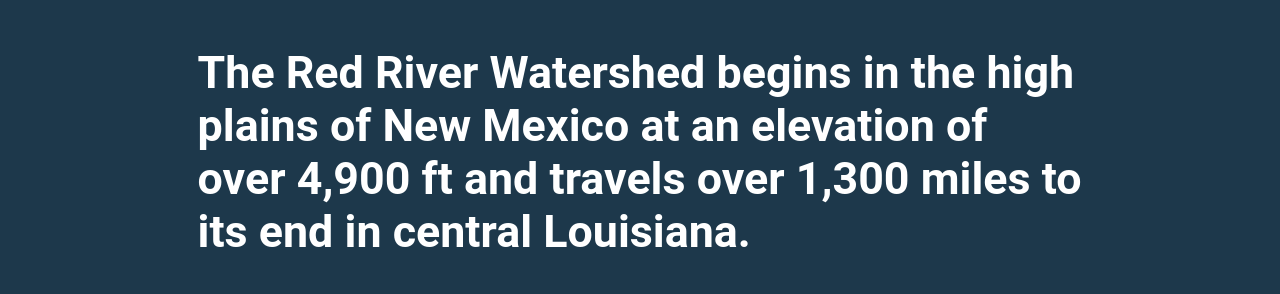
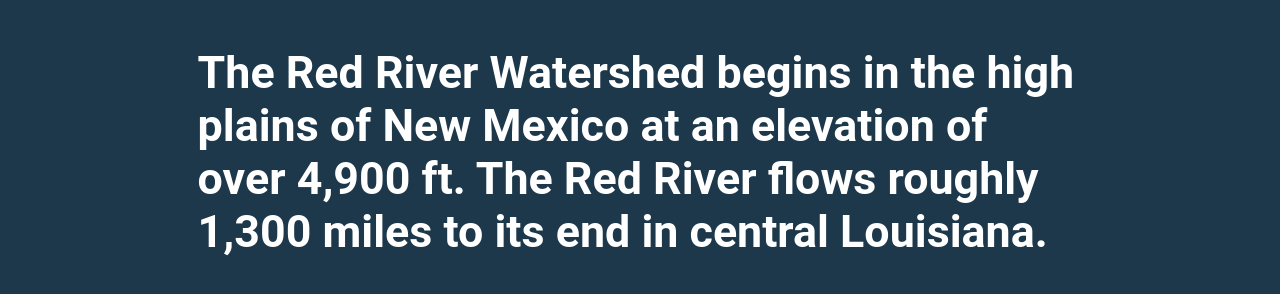
Before and after one commit to dr-maguigan/Fun_Fact_1, a plain HTML site: page index.html in a window 1280 px wide. Shown: the part 138-432 px from the top of the page. Drawn offline with Linux system fonts and the light colour scheme.

Commit message:
Update index.html

```diff
--- a/index.html
+++ b/index.html
@@ -47,7 +47,7 @@ h2 {text-align: left;
 </div>
 	<h1>Did you know?</h1>
 	<div class="center">
-			<h2>The Red River Watershed begins in the high plains of New Mexico at an elevation of over 4,900 ft and travels over 1,300 miles to its end in central Louisiana.</h2>
+			<h2>The Red River Watershed begins in the high plains of New Mexico at an elevation of over 4,900 ft. The Red River flows roughly 1,300 miles to its end in central Louisiana.</h2>
 	</div>
 </body>
 </html>
```
